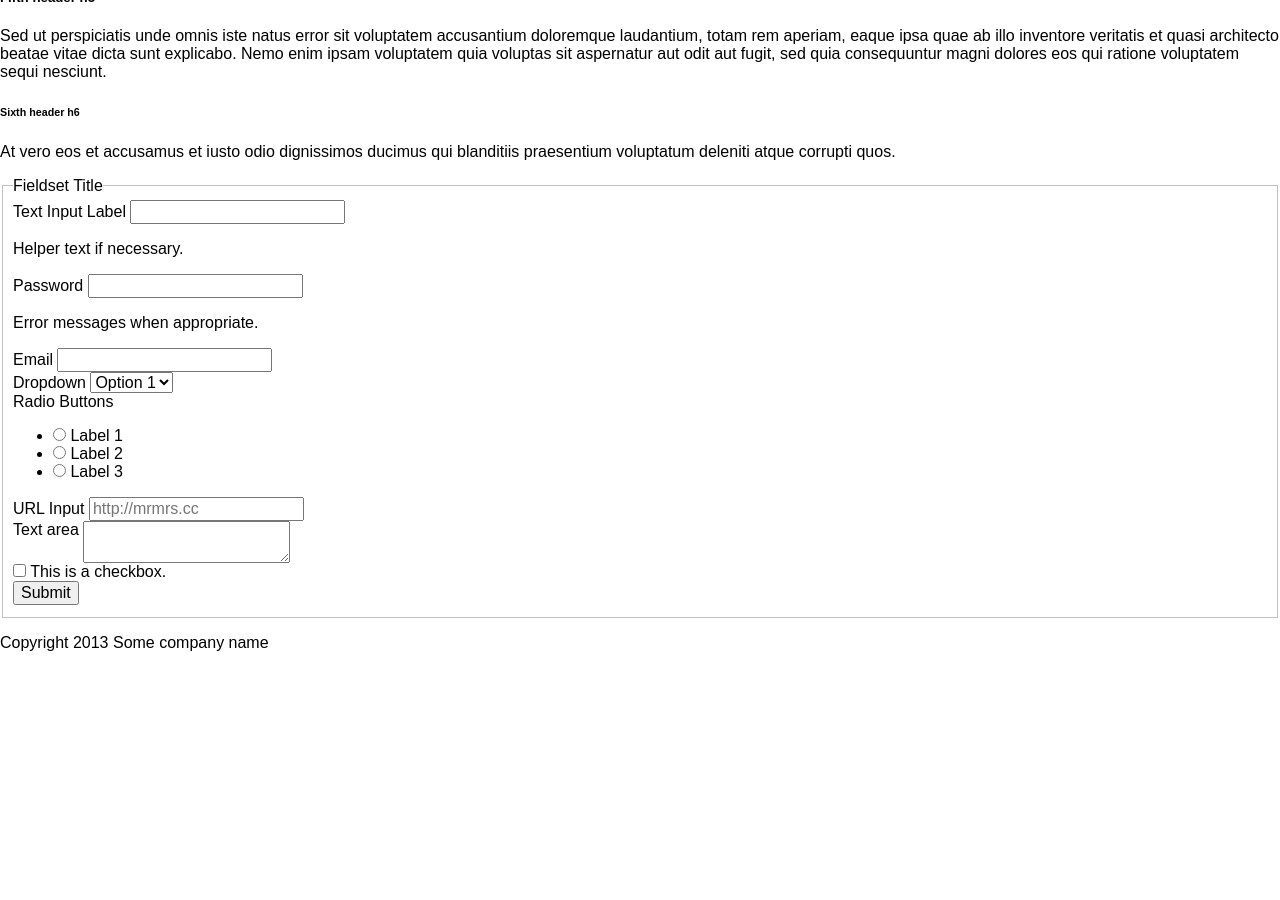
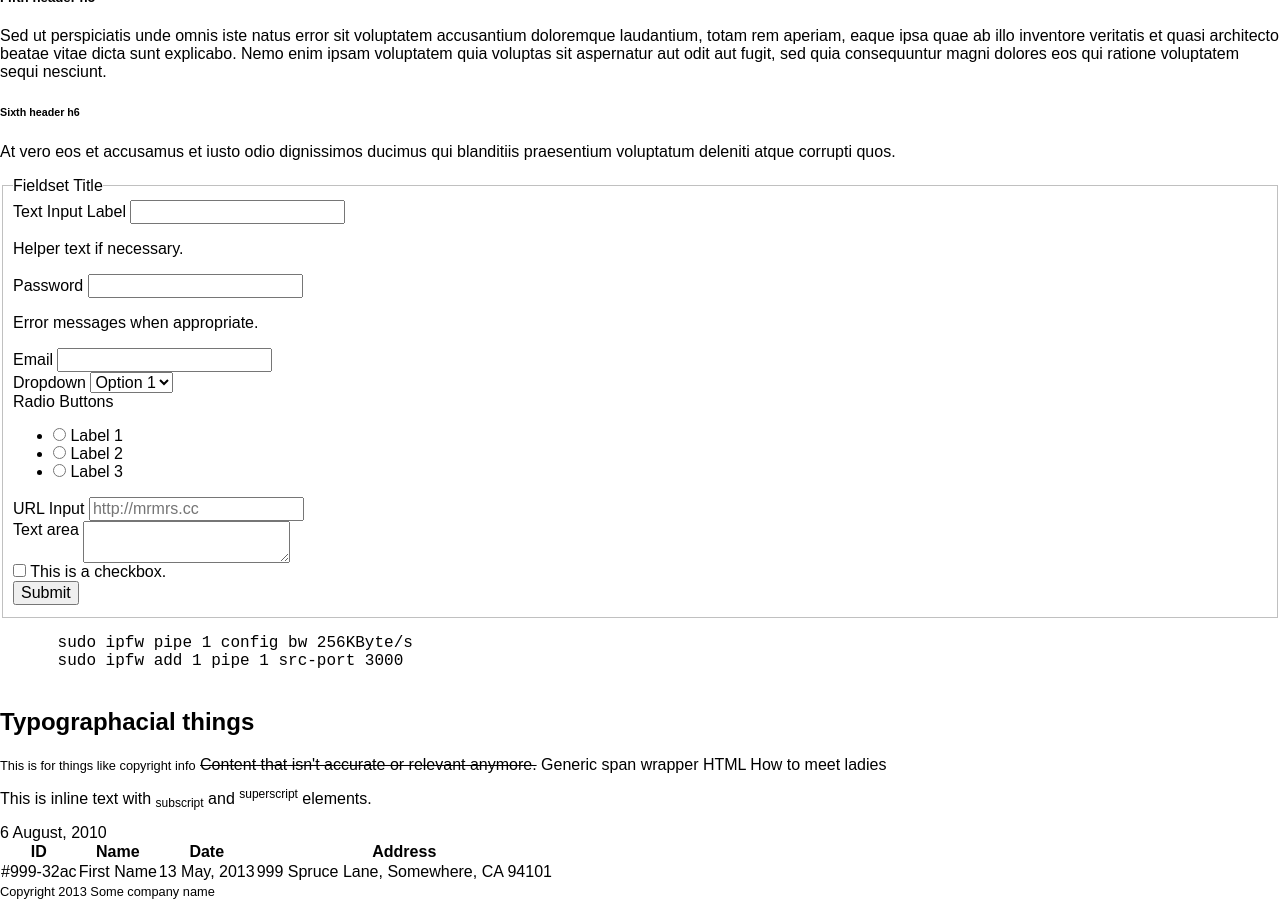
Before and after one commit to mrmrs/html, a Jekyll site: the page built from index.html, in a window 1280 px wide and 900 px high, scrolled down 1293 px. Built offline with Jekyll 4.4.1, drawn with Linux system fonts in a browser that asks for light colours; before the commit the page ends 1961 px from its top, so only the background shows below that.

Commit message:
Updating README file. Adding tables and other typographic oriented elements.

```diff
--- a/index.html
+++ b/index.html
@@ -189,6 +189,64 @@ layout: default
       </fieldset>
   </form>
 </section>
+
+<section>
+  <code>
+    <pre>
+      sudo ipfw pipe 1 config bw 256KByte/s
+      sudo ipfw add 1 pipe 1 src-port 3000
+    </pre>
+  </code>
+</section>
+<section>
+  <h1> Typographacial things</h1>
+  <small>This is for things like copyright info</small>
+  <s>Content that isn't accurate or relevant anymore.</s>
+  <span>Generic span wrapper</span>
+  <abbr>HTML How to meet ladies</abbr>
+  <p>This is inline text with <sub>subscript</sub> and <sup>superscript</sup> elements.</p>
+  <time>6 August, 2010</time>
+</section>
+<section>
+  <!--
+    From the HTML spec (http://www.w3.org/TR/html401/struct/tables.html)
+
+    TFOOT must appear before TBODY within a TABLE definition so that user agents can
+    render the foot before receiving all of the (potentially numerous) rows of data.
+    The following summarizes which tags are required and which may be omitted:
+
+    The TBODY start tag is always required except when the table contains only one
+    table body and no table head or foot sections. The TBODY end tag may always be
+    safely omitted.
+
+    The start tags for THEAD and TFOOT are required when the table head and foot sections
+    are present respectively, but the corresponding end tags may always be safely
+    omitted.
+
+    Conforming user agent parsers must obey these rules for reasons of backward
+    compatibility.
+  -->
+  <table>
+    <thead>
+      <tr>
+        <th>ID</th>
+        <th>Name</th>
+        <th>Date</th>
+        <th>Address</th>
+      </tr>
+    </thead>
+    <tfoot>
+    </tfoot>
+    <tbody>
+      <tr>
+        <td>#999-32ac</dt>
+        <td>First Name</dt>
+        <td>13 May, 2013</dt>
+        <td>999 Spruce Lane, Somewhere, CA 94101</td>
+      </tr>
+    </tbody>
+  </table>
+</section>
 <footer>
-    <p>Copyright 2013 Some company name</p>
-  </footer>
+  <small>Copyright 2013 Some company name</small>
+</footer>
```
Also changed, not shown: README.md.
